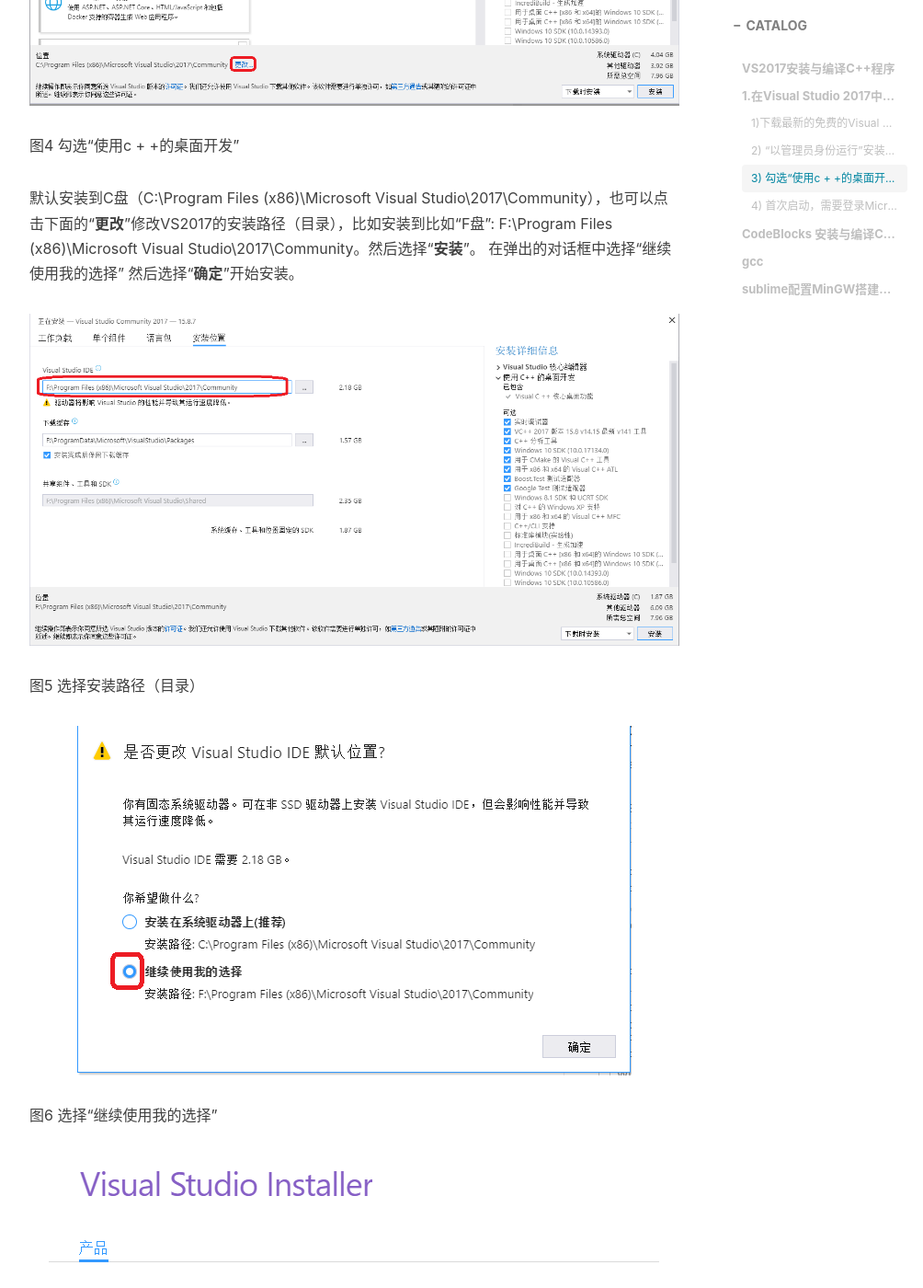
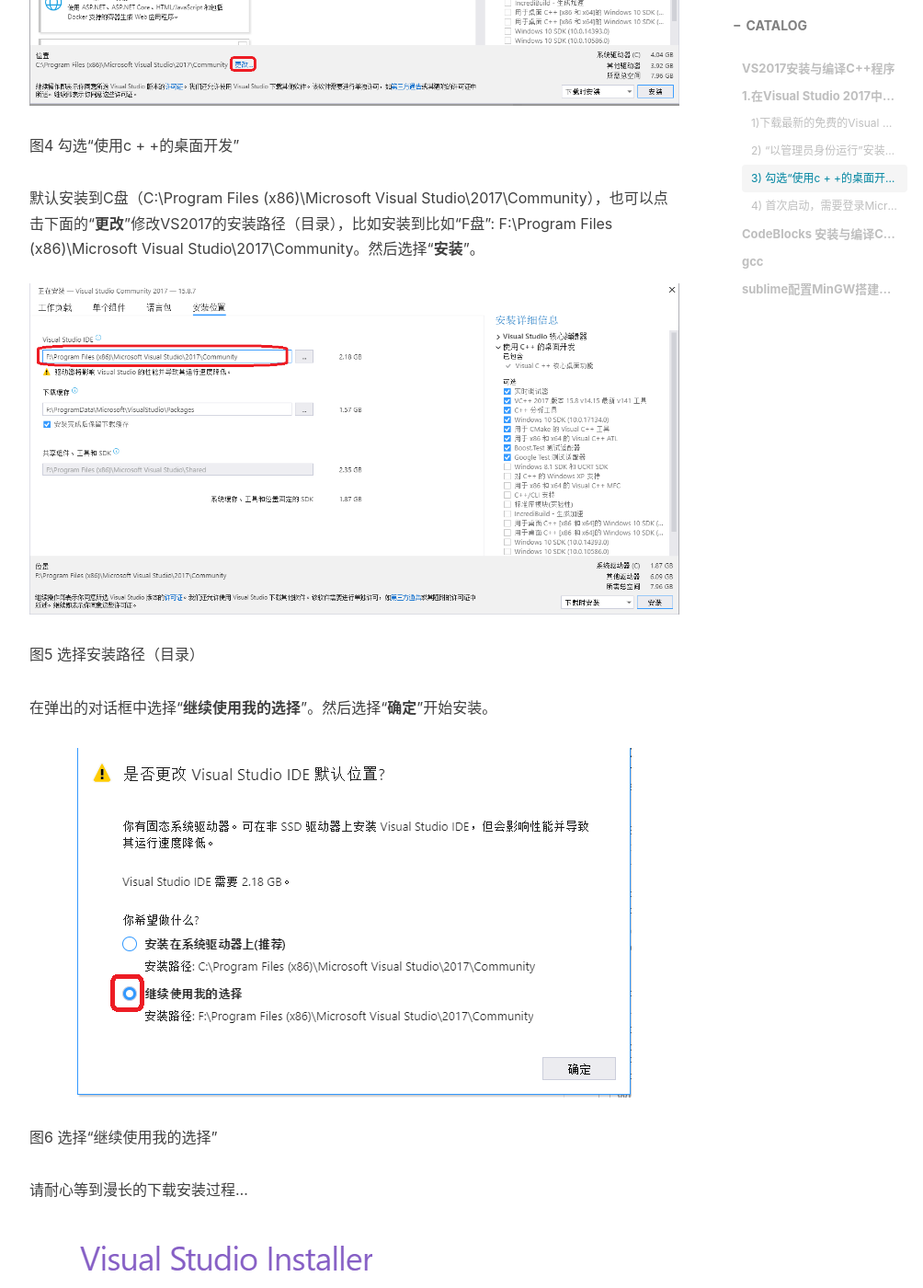
Before and after one commit to xuepro/xuepro.github.io, a Jekyll site: the page built from _posts/2018-09-24-C++17安装、配置.md, in a window 1280 px wide and 1400 px high, scrolled down 2260 px. Shown: the whole window at 92% size, without its empty margins (233-1237 px from the left). Built offline with Jekyll 4.4.1, drawn with Linux system fonts in a browser that asks for light colours; nearby versions of some CDN libraries; comment, search, counter and statistics services are not loaded.

Commit message:
Update 2018-09-24-C++17安装、配置.md

```diff
--- a/_posts/2018-09-24-C++17安装、配置.md
+++ b/_posts/2018-09-24-C++17安装、配置.md
@@ -45,18 +45,19 @@
   图4 勾选“使用c + +的桌面开发”
 
 
-默认安装到C盘（C:\Program Files (x86)\Microsoft Visual Studio\2017\Community），也可以点击下面的“**更改**”修改VS2017的安装路径（目录），比如安装到比如“F盘”:  F:\Program Files (x86)\Microsoft Visual Studio\2017\Community。然后选择“**安装**”。 在弹出的对话框中选择“继续使用我的选择”
-然后选择“**确定**”开始安装。
-
+默认安装到C盘（C:\Program Files (x86)\Microsoft Visual Studio\2017\Community），也可以点击下面的“**更改**”修改VS2017的安装路径（目录），比如安装到比如“F盘”:  F:\Program Files (x86)\Microsoft Visual Studio\2017\Community。然后选择“**安装**”。
  ![](https://p.hwdong.com/book_imgs/vs/5-select_c++2.png)
 
   图5 选择安装路径（目录）
+
+在弹出的对话框中选择“**继续使用我的选择**”。然后选择“**确定**”开始安装。
 
 
  ![](https://p.hwdong.com/book_imgs/vs/6-continue.png)
 
   图6 选择“继续使用我的选择”
 
+请耐心等到漫长的下载安装过程...
 
    ![](https://p.hwdong.com/book_imgs/vs/6-downloading.png)
 
```
